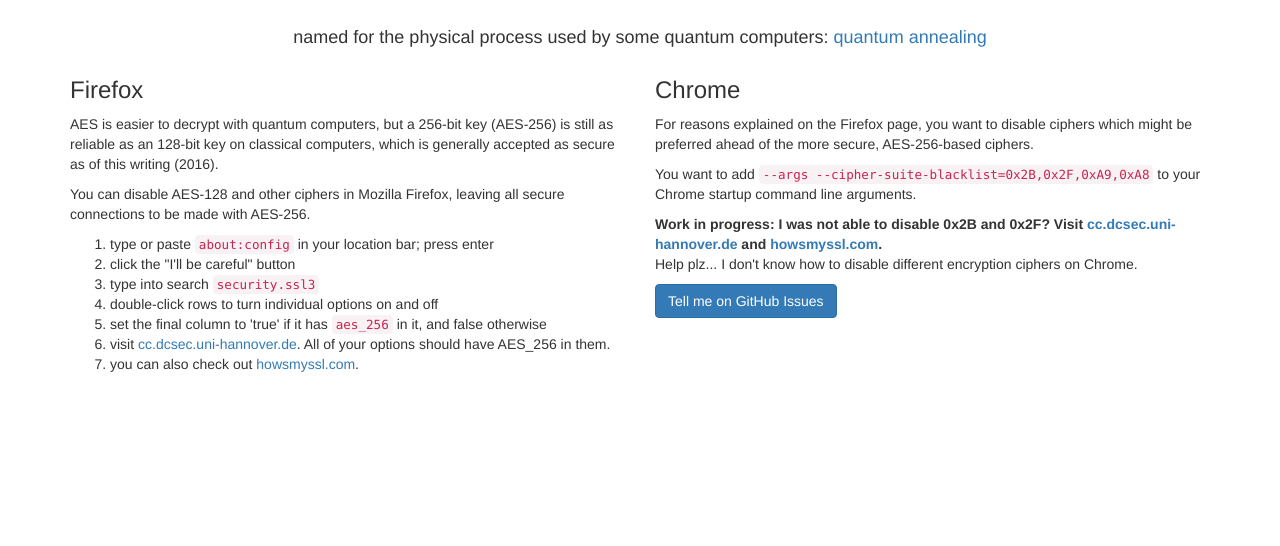
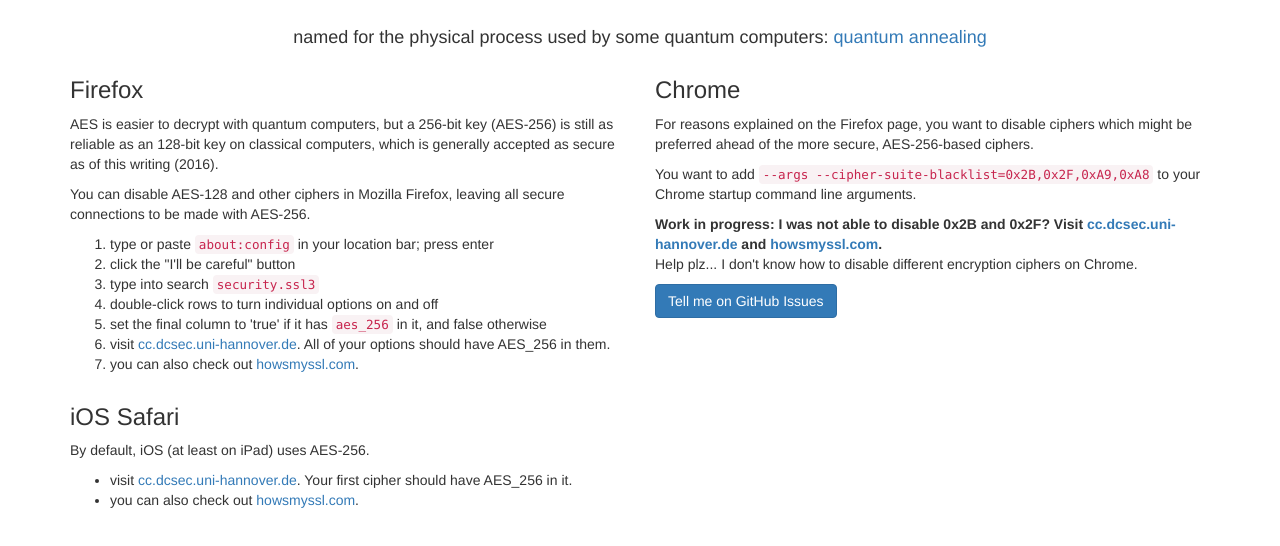
Before and after one commit to annealmail/annealmail.github.io, a plain HTML site: page start.html in a window 1280 px wide. Shown: the part 102-648 px from the top of the page. Drawn offline with Linux system fonts and the light colour scheme.

Commit message:
iOS browser

```diff
--- a/start.html
+++ b/start.html
@@ -57,6 +57,16 @@
           </a>
         </div>
       </div>
+      <div class="row">
+        <div class="col-sm-6">
+          <h3>iOS Safari</h3>
+          <p>By default, iOS (at least on iPad) uses AES-256.</p>
+          <ul>
+            <li>visit <a href="https://cc.dcsec.uni-hannover.de/">cc.dcsec.uni-hannover.de</a>. Your first cipher should have AES_256 in it.</li>
+            <li>you can also check out <a href="https://howsmyssl.com/">howsmyssl.com</a>.</li>
+          </ul>
+        </div>
+      </div>
     </div>
   </body>
 </html>
```
